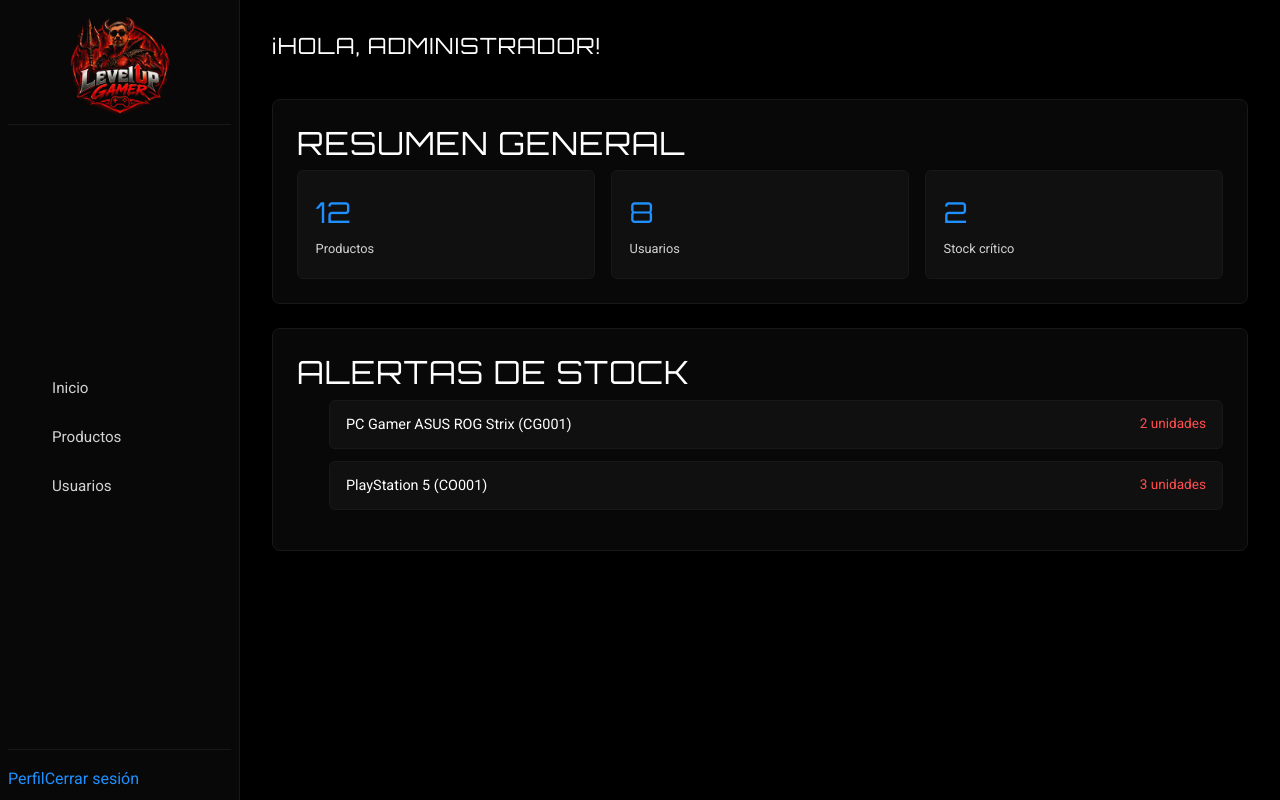
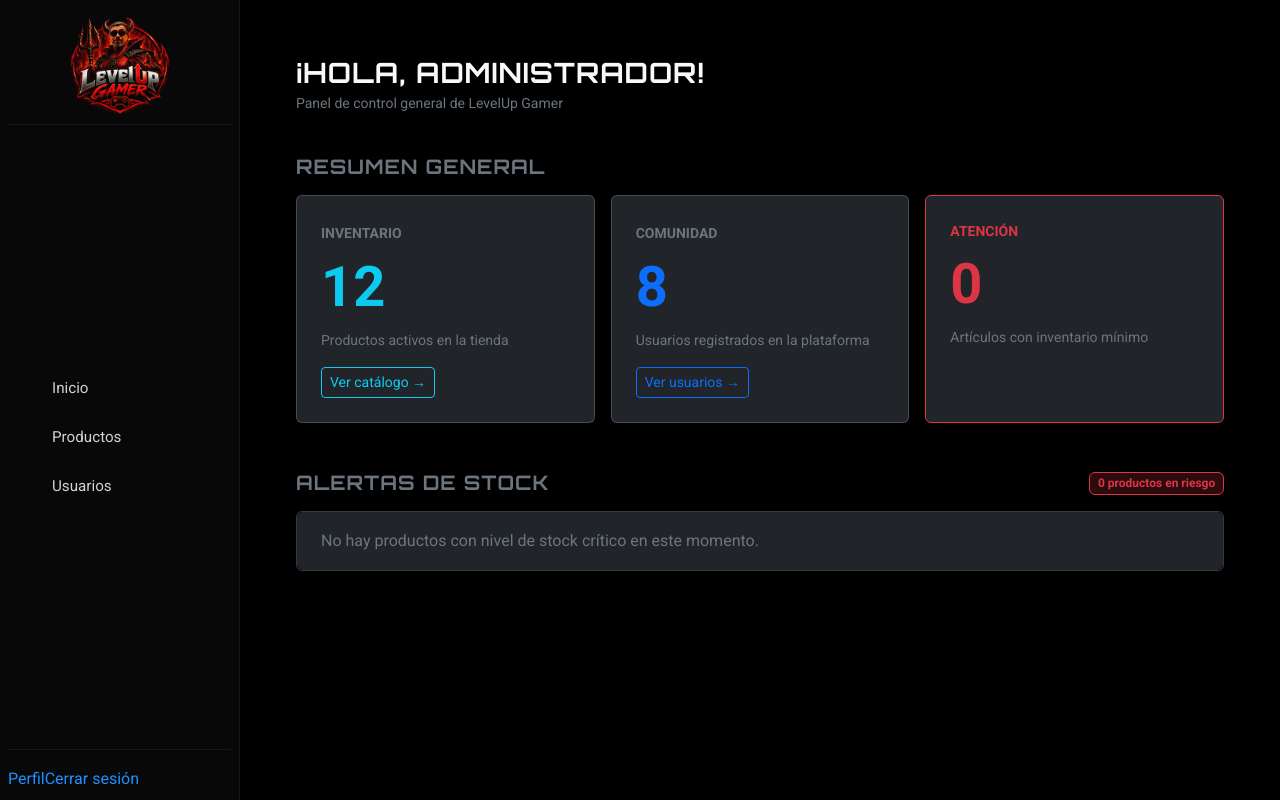
Before and after one commit to isabelrosemc/Game_Up, a React (Vite) app: page /admin in a window 1280 px wide. Built offline with nearby package versions, Linux system fonts and the light colour scheme.

Commit message:
implementacion de bootstrap en dashboard admin y cambios localstorage

```diff
--- a/src/pages/admin/AdminDashboard.jsx
+++ b/src/pages/admin/AdminDashboard.jsx
@@ -1,62 +1,162 @@
+import React, { useState, useEffect } from 'react';
+import { Link } from 'react-router-dom';
+// Importación exacta según tu línea 4 de productos.js:
+import { productosIniciales } from '../../data/productos';
+import { obtenerUsuarios } from '../../utils/usuarios';
+
 export default function AdminDashboard() {
+  const [productos, setProductos] = useState([]);
+  const [usuarios, setUsuarios] = useState([]);
+
+  useEffect(() => {
+    // 1. Cargar productos desde el mock oficial
+    if (Array.isArray(productosIniciales)) {
+      setProductos(productosIniciales);
+    }
+
+    // 2. Cargar usuarios interactivos desde localStorage (vía utils)
+    try {
+      if (typeof obtenerUsuarios === 'function') {
+        setUsuarios(obtenerUsuarios());
+      }
+    } catch (err) {
+      console.error('Error al cargar usuarios:', err);
+    }
+  }, []);
+
+  // Regla de negocio oficial: productos en o por debajo de su stock crítico
+  const productosEnAlerta = productos.filter(
+    (p) => Number(p.stock) <= Number(p.stockCritico)
+  );
+
   return (
-    <>
-      <header className="admin-topbar">
-        <h1>¡Hola, Administrador!</h1>
+    <div className="container-fluid py-4 px-md-4 text-light">
+      {/* 1. Encabezado principal */}
+      <header className="pb-3 mb-4">
+        <h1 className="h3 fw-bold text-uppercase m-0 tracking-wide">
+          ¡HOLA, ADMINISTRADOR!
+        </h1>
+        <small className="text-secondary">
+          Panel de control general de LevelUp Gamer
+        </small>
       </header>
 
-      <section className="admin-paneles">
-        <div className="admin-panel">
-          <h2>Resumen general</h2>
+      {/* 2. Sección: RESUMEN GENERAL */}
+      <section className="mb-5">
+        <h2 className="h5 fw-bold text-uppercase text-secondary mb-3">
+          RESUMEN GENERAL
+        </h2>
+        <div className="row g-3">
+          {/* Card: Inventario */}
+          <div className="col-12 col-md-4">
+            <div className="card bg-dark text-light border border-secondary border-opacity-50 shadow-sm h-100">
+              <div className="card-body p-4 d-flex flex-column justify-content-between">
+                <div>
+                  <span className="text-secondary small text-uppercase fw-semibold">
+                    INVENTARIO
+                  </span>
+                  <span className="display-4 fw-bold text-info d-block my-2">
+                    {productos.length}
+                  </span>
+                  <p className="card-text text-secondary small mb-3">
+                    Productos activos en la tienda
+                  </p>
+                </div>
+                <Link
+                  to="/admin/productos"
+                  className="btn btn-sm btn-outline-info align-self-start"
+                >
+                  Ver catálogo &rarr;
+                </Link>
+              </div>
+            </div>
+          </div>
 
-          <div className="admin-resumen">
-            <div className="admin-resumen__item">
-              <span className="admin-resumen__valor">12</span>
-              <span className="admin-resumen__etiqueta">
-                Productos
-              </span>
+          {/* Card: Comunidad */}
+          <div className="col-12 col-md-4">
+            <div className="card bg-dark text-light border border-secondary border-opacity-50 shadow-sm h-100">
+              <div className="card-body p-4 d-flex flex-column justify-content-between">
+                <div>
+                  <span className="text-secondary small text-uppercase fw-semibold">
+                    COMUNIDAD
+                  </span>
+                  <span className="display-4 fw-bold text-primary d-block my-2">
+                    {usuarios.length}
+                  </span>
+                  <p className="card-text text-secondary small mb-3">
+                    Usuarios registrados en la plataforma
+                  </p>
+                </div>
+                <Link
+                  to="/admin/usuarios"
+                  className="btn btn-sm btn-outline-primary align-self-start"
+                >
+                  Ver usuarios &rarr;
+                </Link>
+              </div>
             </div>
+          </div>
 
-            <div className="admin-resumen__item">
-              <span className="admin-resumen__valor">8</span>
-              <span className="admin-resumen__etiqueta">
-                Usuarios
-              </span>
-            </div>
-
-            <div className="admin-resumen__item">
-              <span className="admin-resumen__valor">2</span>
-              <span className="admin-resumen__etiqueta">
-                Stock crítico
-              </span>
+          {/* Card: Atención */}
+          <div className="col-12 col-md-4">
+            <div className="card bg-dark text-light border border-danger shadow-sm h-100">
+              <div className="card-body p-4 d-flex flex-column justify-content-between">
+                <div>
+                  <div className="d-flex justify-content-between align-items-center">
+                    <span className="text-danger small text-uppercase fw-semibold">
+                      ATENCIÓN
+                    </span>
+                    {productosEnAlerta.length > 0 && (
+                      <span className="badge bg-danger">Urgente</span>
+                    )}
+                  </div>
+                  <span className="display-4 fw-bold text-danger d-block my-2">
+                    {productosEnAlerta.length}
+                  </span>
+                  <p className="card-text text-secondary small mb-0">
+                    Artículos con inventario mínimo
+                  </p>
+                </div>
+              </div>
             </div>
           </div>
         </div>
+      </section>
 
-        <div className="admin-panel">
-          <h2>Alertas de stock</h2>
+      {/* 3. Sección: ALERTAS DE STOCK */}
+      <section>
+        <div className="d-flex justify-content-between align-items-center mb-3">
+          <h2 className="h5 fw-bold text-uppercase text-secondary m-0">
+            ALERTAS DE STOCK
+          </h2>
+          <span className="badge bg-danger-subtle text-danger border border-danger">
+            {productosEnAlerta.length} producto{productosEnAlerta.length === 1 ? '' : 's'} en riesgo
+          </span>
+        </div>
 
-          <ul className="admin-alertas__lista">
-            <li className="admin-alertas__item">
-              <span className="admin-alertas__nombre">
-                PC Gamer ASUS ROG Strix (CG001)
-              </span>
-              <span className="admin-alertas__stock">
-                2 unidades
-              </span>
-            </li>
-
-            <li className="admin-alertas__item">
-              <span className="admin-alertas__nombre">
-                PlayStation 5 (CO001)
-              </span>
-              <span className="admin-alertas__stock">
-                3 unidades
-              </span>
-            </li>
-          </ul>
+        <div className="list-group list-group-flush rounded border border-secondary border-opacity-50 shadow-sm overflow-hidden">
+          {productosEnAlerta.length > 0 ? (
+            productosEnAlerta.map((prod) => (
+              <div
+                key={prod.codigo}
+                className="list-group-item bg-dark text-light border-secondary border-opacity-25 d-flex justify-content-between align-items-center py-3 px-4"
+              >
+                <div>
+                  <p className="mb-0 fw-semibold">{prod.nombre} ({prod.codigo})</p>
+                  <small className="text-secondary">Categoría: {prod.categoria}</small>
+                </div>
+                <span className="badge bg-danger-subtle text-danger border border-danger px-3 py-2 fs-6">
+                  {prod.stock} {prod.stock === 1 ? 'unidad' : 'unidades'}
+                </span>
+              </div>
+            ))
+          ) : (
+            <div className="list-group-item bg-dark text-secondary py-3 px-4">
+              No hay productos con nivel de stock crítico en este momento.
+            </div>
+          )}
         </div>
       </section>
-    </>
-  )
+    </div>
+  );
 }
--- a/src/utils/usuarios.js
+++ b/src/utils/usuarios.js
@@ -1,27 +1,51 @@
+import { usuariosIniciales } from '../data/usuarios';
 
-import { usuariosIniciales } from '../data/usuarios'
-
-const CLAVE_USUARIOS = 'levelupgamer_usuarios'
+const CLAVE_USUARIOS = 'levelupgamer_usuarios';
 
 // Devuelve la lista de usuarios. La primera vez guarda los usuarios de ejemplo.
-// Hoy localStorage hace de "base de datos"; en la Evaluación 3 esto vendrá del backend.
 export function obtenerUsuarios() {
-  const guardado = localStorage.getItem(CLAVE_USUARIOS)
+  const guardado = localStorage.getItem(CLAVE_USUARIOS);
 
   if (guardado === null) {
-    guardarUsuarios(usuariosIniciales)
-    return usuariosIniciales
+    guardarUsuarios(usuariosIniciales);
+    return usuariosIniciales;
   }
 
   try {
-    const lista = JSON.parse(guardado)
-    return Array.isArray(lista) ? lista : usuariosIniciales
+    const lista = JSON.parse(guardado);
+    return Array.isArray(lista) ? lista : usuariosIniciales;
   } catch {
-    return usuariosIniciales
+    return usuariosIniciales;
   }
 }
 
 // Guarda la lista completa de usuarios
 export function guardarUsuarios(lista) {
-  localStorage.setItem(CLAVE_USUARIOS, JSON.stringify(lista))
+  localStorage.setItem(CLAVE_USUARIOS, JSON.stringify(lista));
 }
+
+// Elimina un usuario por su RUN y actualiza localStorage
+export function eliminarUsuario(run) {
+  const lista = obtenerUsuarios();
+  const nuevaLista = lista.filter((u) => u.run !== run);
+  guardarUsuarios(nuevaLista);
+  return nuevaLista;
+}
+
+// Agrega un nuevo usuario a localStorage
+export function agregarUsuario(nuevoUsuario) {
+  const lista = obtenerUsuarios();
+  const nuevaLista = [...lista, nuevoUsuario];
+  guardarUsuarios(nuevaLista);
+  return nuevaLista;
+}
+
+// Actualiza un usuario existente por su RUN
+export function actualizarUsuario(usuarioActualizado) {
+  const lista = obtenerUsuarios();
+  const nuevaLista = lista.map((u) =>
+    u.run === usuarioActualizado.run ? usuarioActualizado : u
+  );
+  guardarUsuarios(nuevaLista);
+  return nuevaLista;
+}
```
